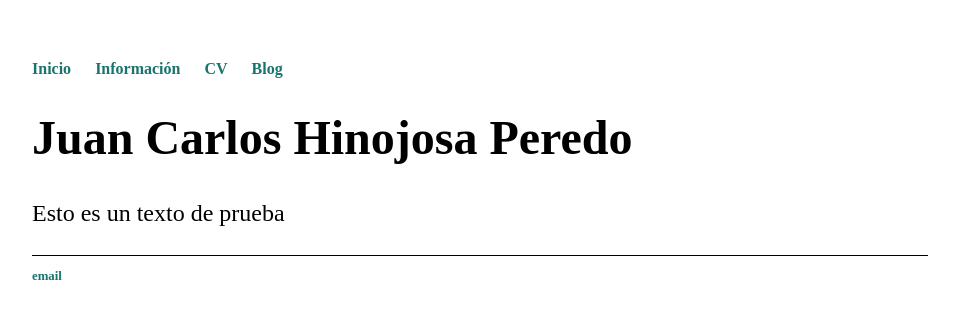
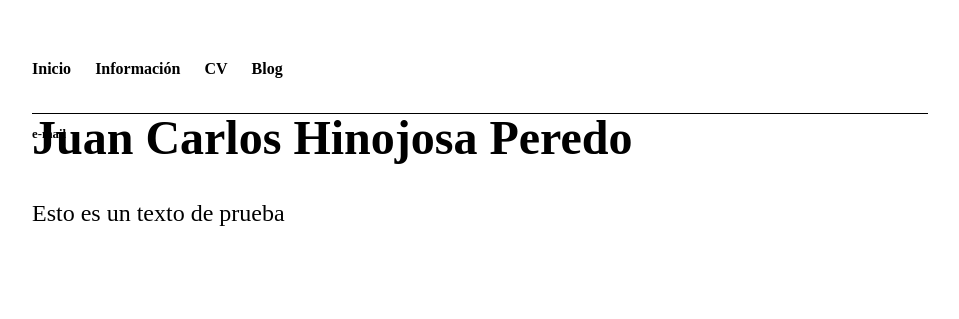
Before and after one commit to jhinojosp/jhinojosp.github.io, a Jekyll site: the page built from index.html, in a window 1280 px wide. Shown: the top 319 px of the page, without its empty margins (160-1119 px from the left). Built offline with Jekyll 4.4.1, drawn with Linux system fonts in a browser that asks for light colours.

```diff
--- a/_layouts/default.html
+++ b/_layouts/default.html
@@ -14,14 +14,14 @@
 	        		<li><a href="/blog">Blog</a></li>
 	    		</ul>
 			</nav>
-			<div class="container">
+			<div class="wrapper">
 
 			{{ content }}
 
 			</div><!-- /.container -->
 			<footer>
 	    		<ul>
-	        		<li><a href="mailto:juanhinojosa23@gmail.com">email</a></li>
+	        		<li><a href="mailto:juanhinojosa23@gmail.com">e-mail</a></li>
 				</ul>
 			</footer>
 		</body>
--- a/css/main.css
+++ b/css/main.css
@@ -6,13 +6,29 @@
 
 /* */
 
+/* Content wraper and footnote pushed to the buttom*/
+.wrapper {
+    min-height: 100%;
+    height: auto !important;
+    height: 100%;
+    margin: 0 auto -142px; /* the bottom margin is the negative value of the footer's height */
+}
+.footer, .push {
+    height: 142px; /* .push must be the same height as .footer */
+}
 
 /* Begginning of main.css*/
 body {
     margin: 60px auto;
     width: 70%;
 }
-nav ul, footer ul {
+nav {
+    font: 'opensans-regular', 'Sans';
+    padding: 0px;
+    list-style: none;
+    font-weight: bold;
+}
+ul, footer ul {
     font: 'opensans-regular', 'Sans-Serif';
     padding: 0px;
     list-style: none;
@@ -24,14 +40,15 @@
 }
 a {
     text-decoration: none;
-    color: rgb(24, 116, 108);
+    color: rgb(0, 0, 0);
 }
 a:hover {
-    text-decoration: underline;
+    text-decoration: none;
+    color: lightslategrey;
 }
 h1 {
     font-size: 3em;
-    font: "opensans-bold", 'Sans-Serif';
+    font: "opensans-bold", 'Sans';
 }
 p {
     font-size: 1.5em;
```
